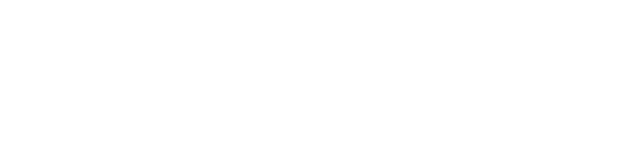
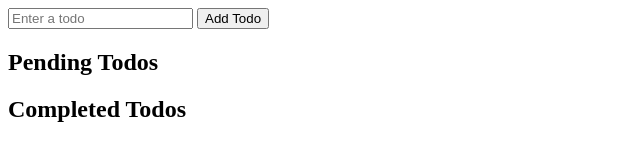
Before and after one commit to JamesonRGrieve-Instruction/EXSM-3936-Winter-2025-Demo, a website: page src/index.html in a window 1280 px wide. Shown: the whole page, without its empty margins (0-640 px from the left). Drawn offline with Linux system fonts and the light colour scheme.

Commit message:
Skeleton;

```diff
--- a/src/index.html
+++ b/src/index.html
@@ -11,7 +11,22 @@
 </head>
 
 <body>
+    <main>
+        <section>
+            <input type="text" placeholder="Enter a todo">
+            <button>Add Todo</button>
+            <h2>Pending Todos</h2>
+            <ul>
 
+            </ul>
+        </section>
+        <section>
+            <h2>Completed Todos</h2>
+            <ul>
+
+            </ul>
+        </section>
+    </main>
     <script src="js/scripts.js" defer></script>
 </body>
 
```
